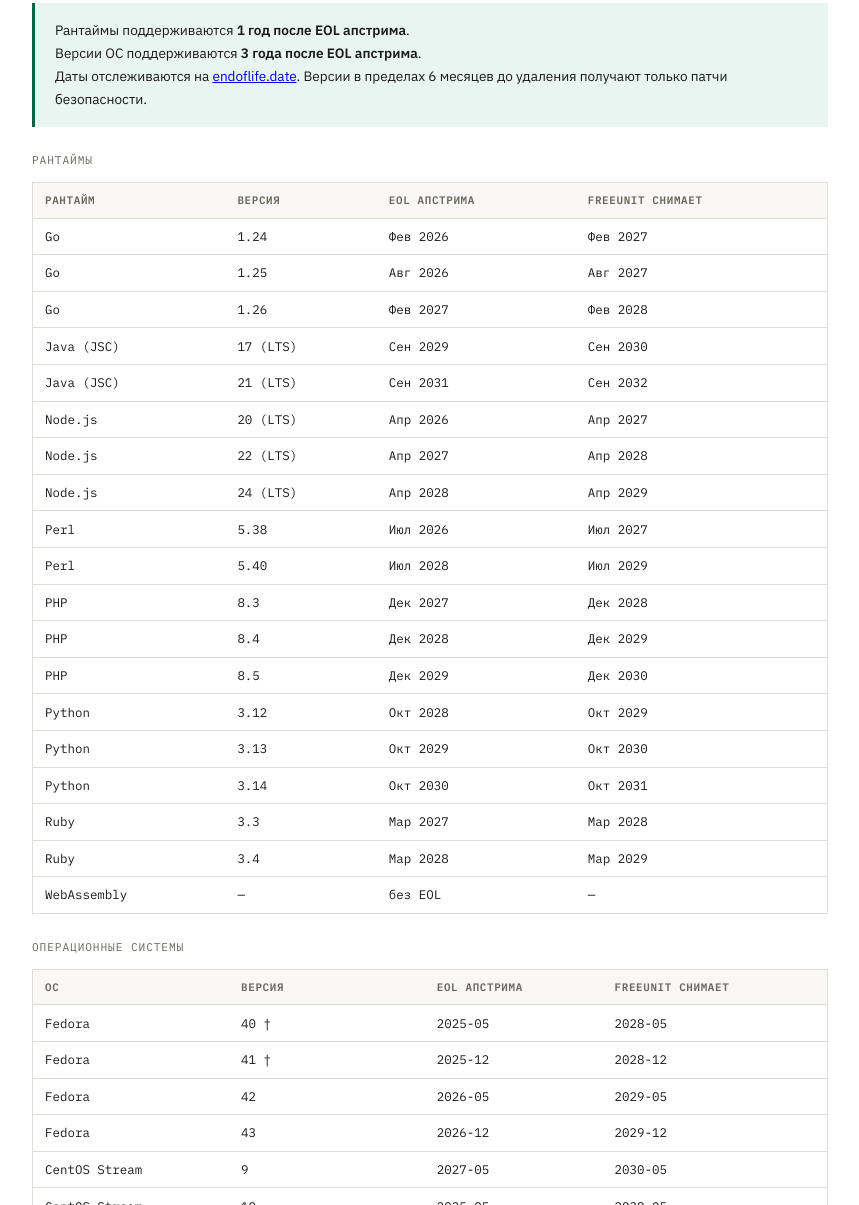
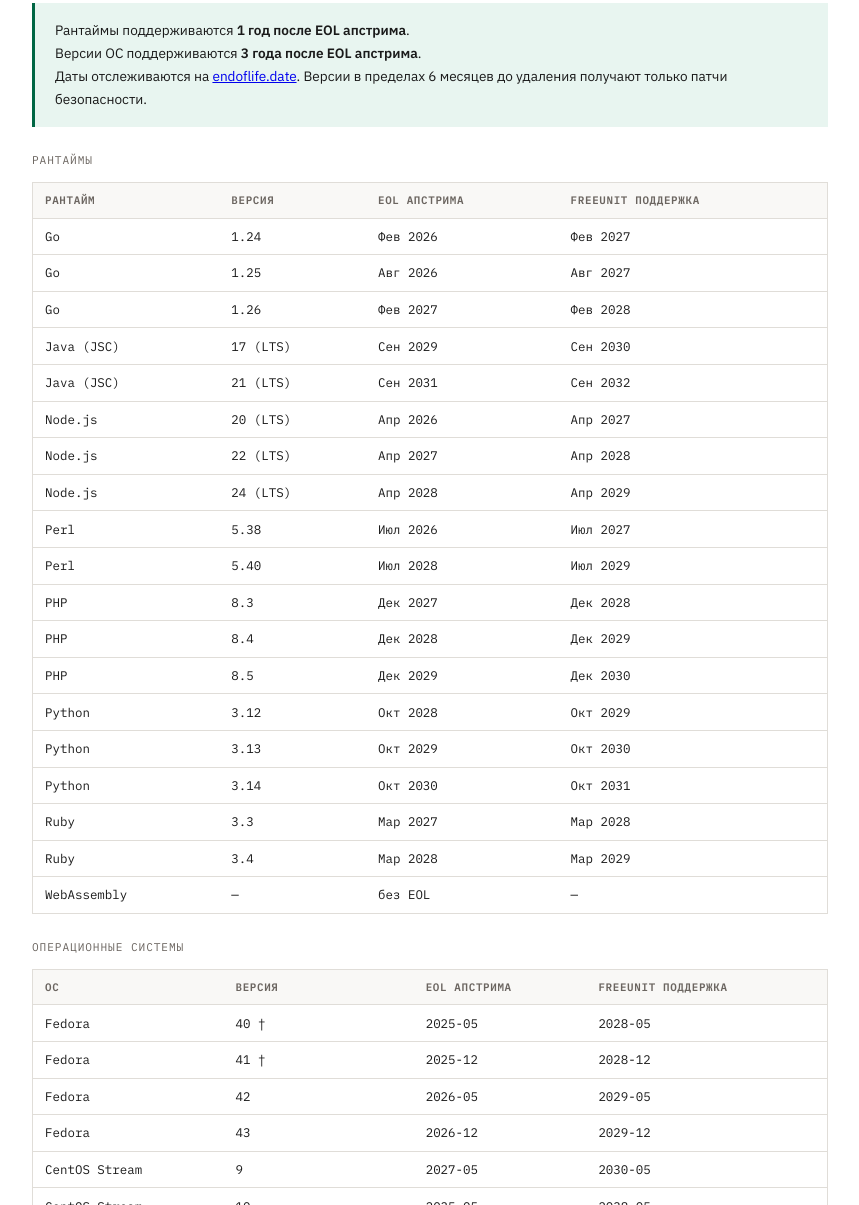
Before and after one commit to freeunitorg/freeunitru.github.io, a plain HTML site: page index.html in a window 1280 px wide. Shown: the part 3244-4449 px from the top of the page, without its empty margins (210-1069 px from the left). Drawn offline with Linux system fonts and the light colour scheme.

Commit message:
● feat: launch Russian localization of freeunit.org
  Full ru translation of index.html: nav, hero, sections, footer.
  EOL policy section with runtime/OS support matrices from EOL.md.
  Adapted robots.txt, sitemap.xml, ai-assistant.json for freeunit.ru domain.
  Assets copied from freeunit.org; base href set to http://freeunit.org/.
  Lineage items: Angie + freenginx linked, Docker → GitHub Packages URL.

```diff
--- a/index.html
+++ b/index.html
@@ -736,7 +736,7 @@
           <th>Рантайм</th>
           <th>Версия</th>
           <th>EOL апстрима</th>
-          <th>FreeUnit снимает</th>
+          <th>FreeUnit поддержка</th>
         </tr>
       </thead>
       <tbody>
@@ -769,7 +769,7 @@
           <th>ОС</th>
           <th>Версия</th>
           <th>EOL апстрима</th>
-          <th>FreeUnit снимает</th>
+          <th>FreeUnit поддержка</th>
         </tr>
       </thead>
       <tbody>
```
